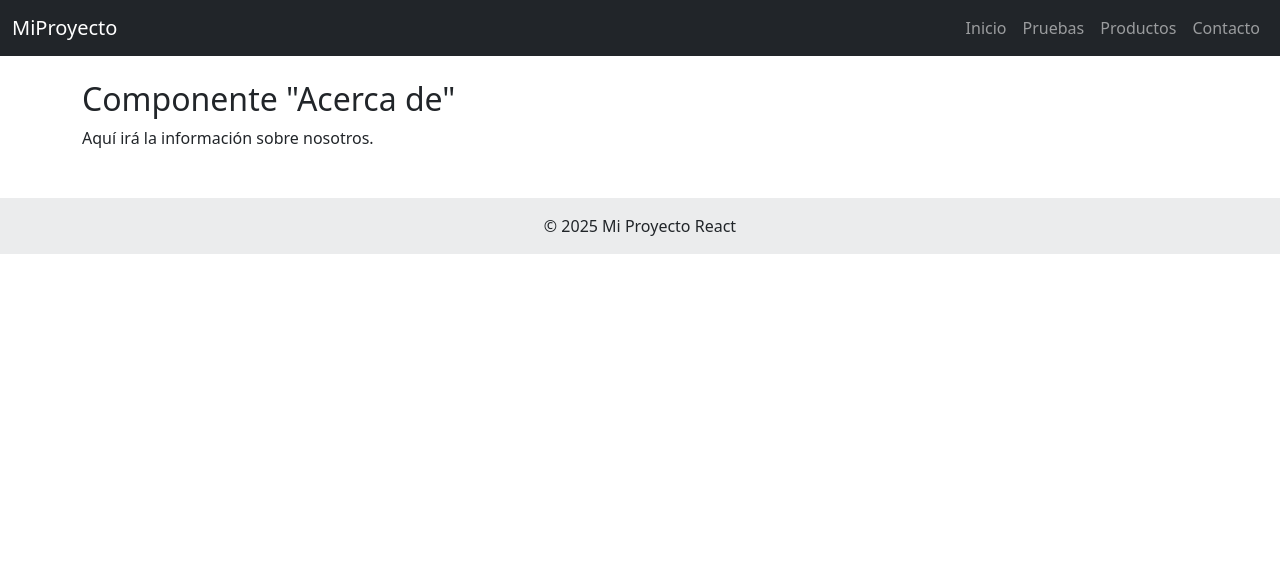
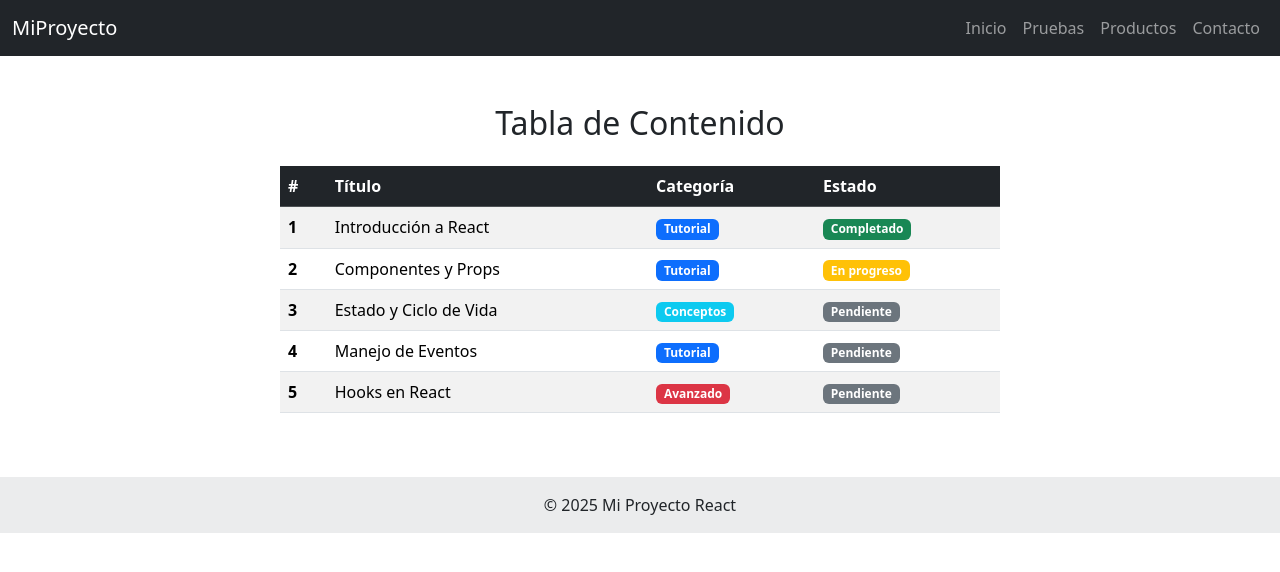
Before and after one commit to Luife225/Proyecto, a React (Create React App) app: page /acerca in a window 1280 px wide. Shown: the top 572 px of the page. Built offline with nearby package versions, Linux system fonts and the light colour scheme.

Commit message:
archivo creado y conectador

```diff
--- a/src/App.js
+++ b/src/App.js
@@ -5,6 +5,7 @@ import 'bootstrap/dist/js/bootstrap.min.js';
 
 
 import { Header } from './Componentes/Header';
+import { Contenido } from './Componentes/Contenido';
 
 function App() {
   return (
@@ -58,7 +59,7 @@ function App() {
             <Route path="/inicio" element={<Header></Header>} />
 
             {/* Ruta para el componente Acerca de */}
-            <Route path="/acerca" element={<div><h2>Componente "Acerca de"</h2><p>Aquí irá la información sobre nosotros.</p></div>} />
+            <Route path="/acerca" element={<Contenido></Contenido>} />
 
             {/* Ruta para el componente Productos */}
             <Route path="/productos" element={<div><h2>Componente de Productos</h2><p>Aquí se mostrará la lista de productos.</p></div>} />
--- /dev/null
+++ b/src/Componentes/Contenido.js
@@ -0,0 +1,56 @@
+import React from 'react'
+
+export const Contenido = () => {
+  return (
+    <div className="container mt-5">
+      <div className="row">
+        <div className="col-md-8 mx-auto">
+          <h2 className="text-center mb-4">Tabla de Contenido</h2>
+
+          <table className="table table-striped table-hover">
+            <thead className="table-dark">
+              <tr>
+                <th scope="col">#</th>
+                <th scope="col">Título</th>
+                <th scope="col">Categoría</th>
+                <th scope="col">Estado</th>
+              </tr>
+            </thead>
+            <tbody>
+              <tr>
+                <th scope="row">1</th>
+                <td>Introducción a React</td>
+                <td><span className="badge bg-primary">Tutorial</span></td>
+                <td><span className="badge bg-success">Completado</span></td>
+              </tr>
+              <tr>
+                <th scope="row">2</th>
+                <td>Componentes y Props</td>
+                <td><span className="badge bg-primary">Tutorial</span></td>
+                <td><span className="badge bg-warning">En progreso</span></td>
+              </tr>
+              <tr>
+                <th scope="row">3</th>
+                <td>Estado y Ciclo de Vida</td>
+                <td><span className="badge bg-info">Conceptos</span></td>
+                <td><span className="badge bg-secondary">Pendiente</span></td>
+              </tr>
+              <tr>
+                <th scope="row">4</th>
+                <td>Manejo de Eventos</td>
+                <td><span className="badge bg-primary">Tutorial</span></td>
+                <td><span className="badge bg-secondary">Pendiente</span></td>
+              </tr>
+              <tr>
+                <th scope="row">5</th>
+                <td>Hooks en React</td>
+                <td><span className="badge bg-danger">Avanzado</span></td>
+                <td><span className="badge bg-secondary">Pendiente</span></td>
+              </tr>
+            </tbody>
+          </table>
+        </div>
+      </div>
+    </div>
+  )
+}
```
